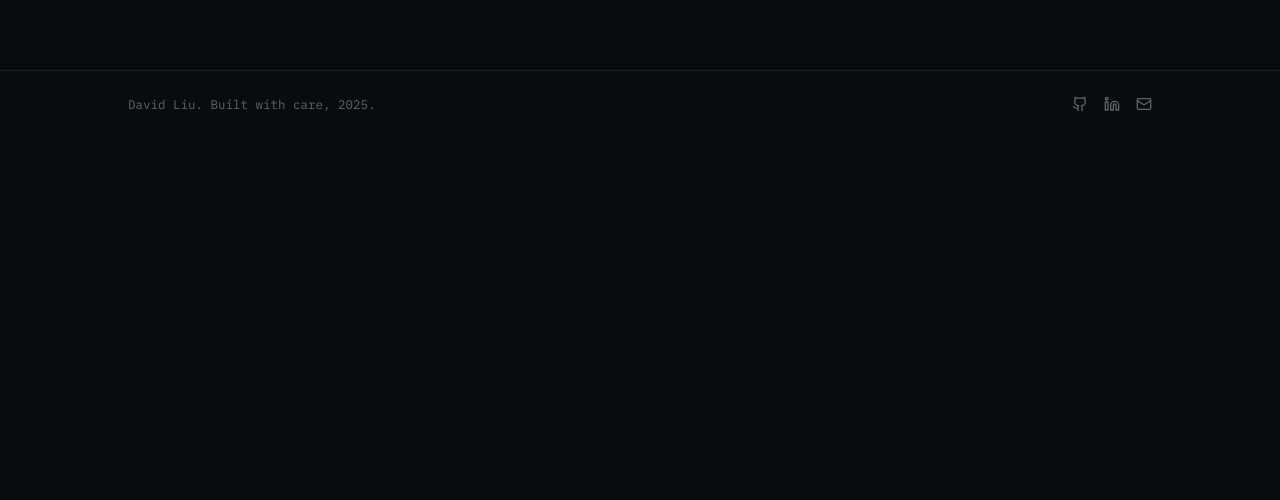
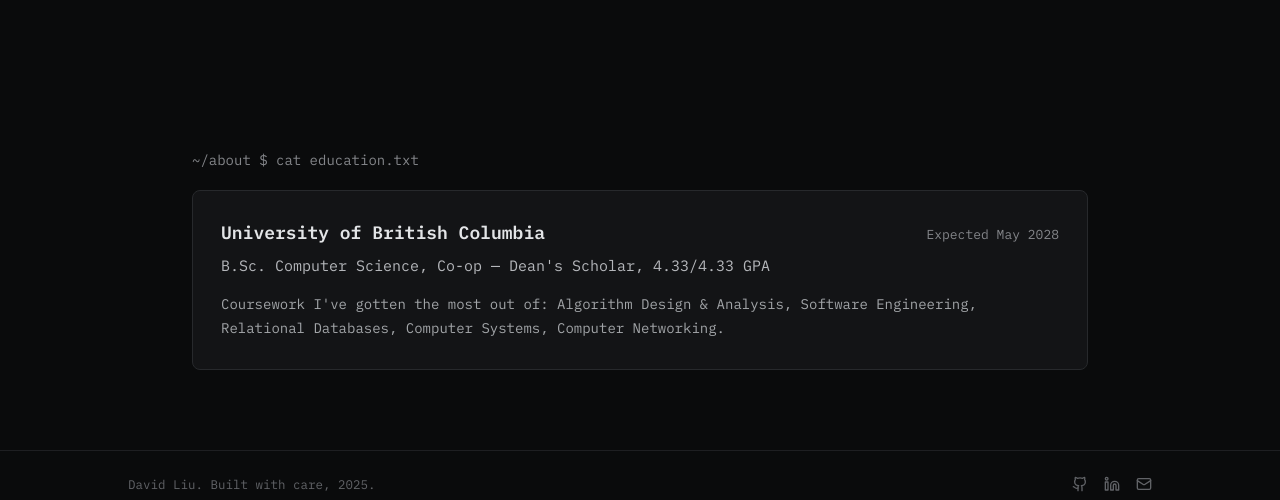
Before and after one commit to Davooood90/Portfolio, a Next.js app: page /about in a window 1280 px wide. Shown: the part 674-1174 px from the top of the page. Before the commit the page ends 812 px from the top, so only its background shows below. Built offline with nearby package versions, Linux system fonts and the light colour scheme.

Commit message:
added section for education

```diff
--- a/src/app/about/page.tsx
+++ b/src/app/about/page.tsx
@@ -1,9 +1,11 @@
+import EducationSection from "@/components/aboutSections/education";
 import OverviewSection from "@/components/aboutSections/overview";
 
 export default function AboutPage() {
   return (
     <div className="mx-auto max-w-5xl px-8">
       <OverviewSection />
+      <EducationSection />
     </div>
   );
 }
--- /dev/null
+++ b/src/components/aboutSections/education.tsx
@@ -0,0 +1,48 @@
+type Education = {
+  school: string;
+  degree: string;
+  period: string;
+  coursework: string;
+};
+
+const education: Education[] = [
+  {
+    school: "University of British Columbia",
+    degree: "B.Sc. Computer Science, Co-op — Dean's Scholar, 4.33/4.33 GPA",
+    period: "Expected May 2028",
+    coursework:
+      "Coursework I've gotten the most out of: Algorithm Design & Analysis, Software Engineering, Relational Databases, Computer Systems, Computer Networking.",
+  },
+];
+
+export default function EducationSection() {
+  return (
+    <section
+      id="education"
+      className="flex flex-col justify-center px-8 py-20 font-mono"
+    >
+      <div className="text-text-dim text-sm mb-5 ">
+        ~/about $ cat education.txt
+      </div>
+      <div className="flex flex-col gap-5">
+        {education.map((edu) => (
+          <div
+            key={edu.school}
+            className="rounded-lg border border-border-strong bg-surface p-7"
+          >
+            <div className="flex flex-wrap items-baseline justify-between gap-2">
+              <h3 className="text-lg font-semibold">{edu.school}</h3>
+              <span className="font-mono text-[13px] text-text-dim whitespace-nowrap">
+                {edu.period}
+              </span>
+            </div>
+            <p className="mt-2 text-[15px] text-text-body">{edu.degree}</p>
+            <p className="mt-4 text-sm leading-[1.7] text-text-muted text-pretty">
+              {edu.coursework}
+            </p>
+          </div>
+        ))}
+      </div>
+    </section>
+  );
+}
```
